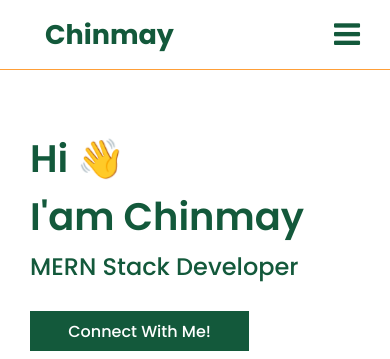
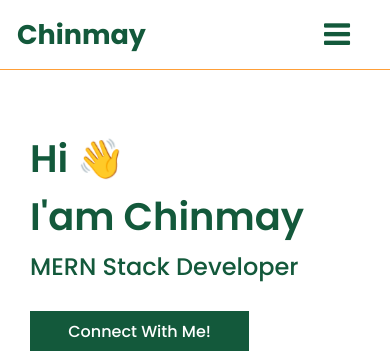
Before and after one commit to chinmay4o/Portfolio-frontend, a plain HTML site: page index.html in a window 390 px wide. Shown: the top 359 px of the page. Drawn offline with nearby package versions, Linux system fonts and the light colour scheme.

Commit message:
added mobile padding

```diff
--- a/scss/styles.scss
+++ b/scss/styles.scss
@@ -155,7 +155,7 @@ body {
         .navbar {
             width: 100vw;
             position: fixed;
-            padding: 0 30px 0 45px;
+            padding: 0 40px 0 17px;
             top: 0;
             height: 70px;
             display: flex;
```
Also changed, not shown: scss/styles.css.
